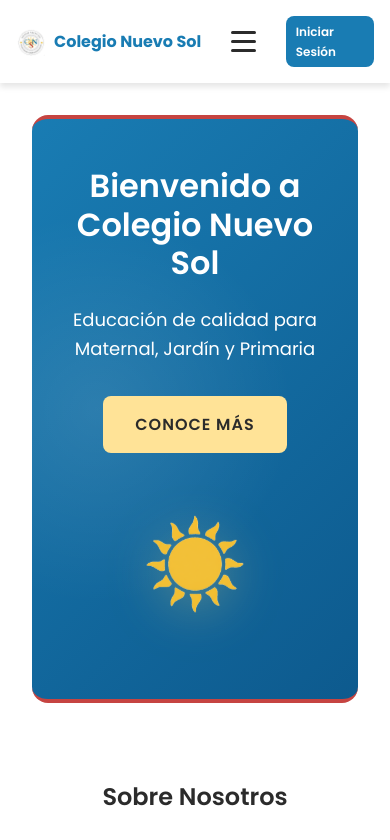
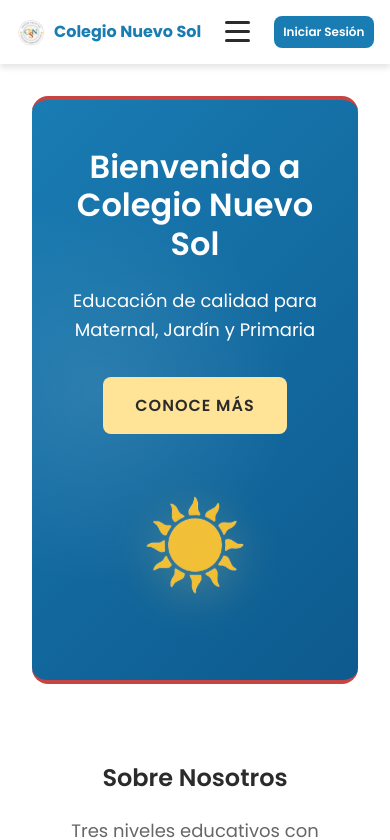
Before and after one commit to JosefinaBacci/WebCSN, a React (Vite) app in the folder frontend/: page / in a window 390 px wide. Shown: the top 840 px of the page. Built offline with nearby package versions, Linux system fonts and the light colour scheme; no server answers; what @heroui/react would draw is missing.

Commit message:
navbar menu adjustments

```diff
--- a/frontend/src/shared/components/Navbar.css
+++ b/frontend/src/shared/components/Navbar.css
@@ -5,6 +5,7 @@ nav.navbar {
     top: 0;
     z-index: 100;
 }
+
 
 
 .navbar.navbar-simple .navbar-container {
@@ -22,7 +23,6 @@ nav.navbar {
     display: flex;
     justify-content: space-between;
     align-items: center;
-    gap: clamp(1.5rem, 4vw, 3.5rem);
 }
 
 .navbar-logo {
@@ -72,6 +72,7 @@ nav.navbar {
     list-style: none;
     gap: var(--spacing-lg);
     margin: 0;
+    padding: 0;
     flex: 1;
     justify-content: center;
 }
@@ -147,7 +148,6 @@ nav.navbar {
 @media (max-width: 1280px) {
     .navbar-container {
         padding: var(--spacing-md);
-        gap: var(--spacing-md);
     }
 
     .hamburger {
@@ -163,7 +163,6 @@ nav.navbar {
         flex-direction: column;
         gap: 0;
         justify-content: flex-start;
-        padding: 0;
         opacity: 0;
         transform: translateY(-10px);
         pointer-events: none;
```
